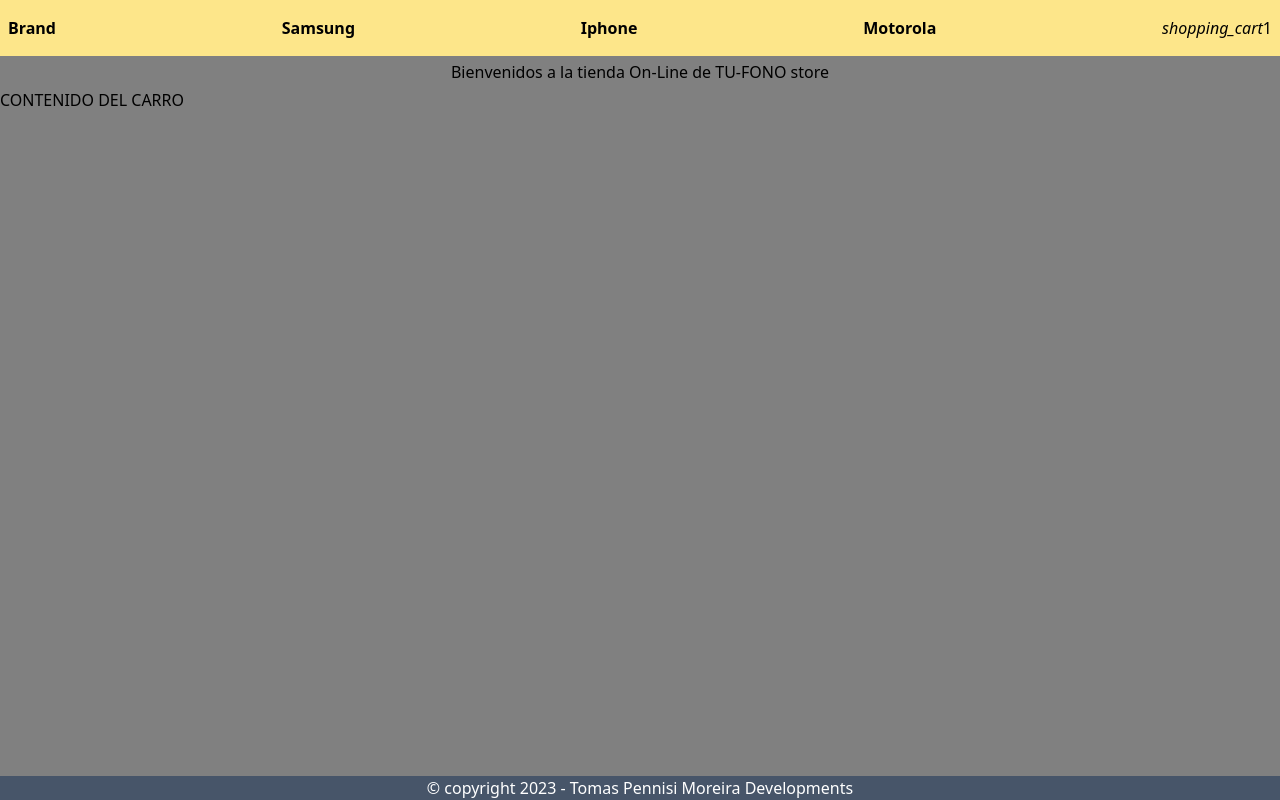
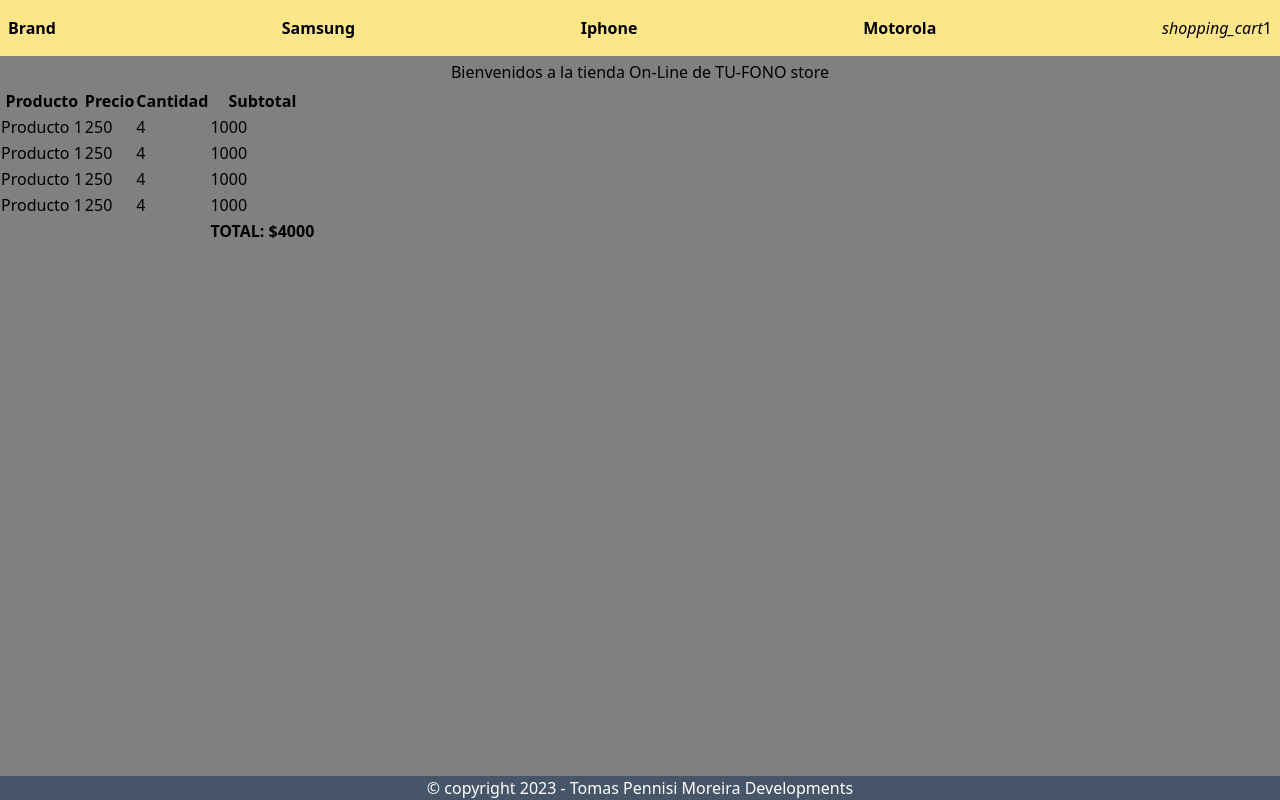
Before and after one commit to moreiratomas22/PreEntrega1PennisiMoreira, a React (Create React App) app: page /cart in a window 1280 px wide. Built offline with nearby package versions, Linux system fonts and the light colour scheme.

Commit message:
Creacion del cartContext

```diff
--- a/src/App.js
+++ b/src/App.js
@@ -4,10 +4,12 @@
 import ItemDetailConteiner from "./components/ItemDetailConteiner/ItemDetailContainer";
 import Footer from "./components/Footer";
 import CartContainer from "./components/CartContainer/CartContainer";
+import CartProvider from "./components/CartContext/CartContext";
 
 function App() {
   return (
     <BrowserRouter>
+    <CartProvider>
       <Header />
       <Routes>
         <Route path="/" element={<ItemListContainer greeting={"Este es el saludo! desde mi App.js"} />}/>
@@ -17,6 +19,7 @@
       </Routes>
 
       <Footer />
+    </CartProvider>
     </BrowserRouter>
   );
 }
--- a/src/components/CartContainer/CartContainer.js
+++ b/src/components/CartContainer/CartContainer.js
@@ -1,7 +1,16 @@
+import { useContext } from "react"
+import CartTable from "../CartTable/CartTable"
+import { CartContext } from "../CartContext/CartContext"
+
 const CartContainer = () => {
+
+    const {cart} = useContext(CartContext)
+    console.log(cart)
     return (
-        <p> CONTENIDO DEL CARRO</p>
+        <CartTable cart={cart}/>
     )
 }
 
 export default CartContainer
+
+// DICE JOACO QUE AGREGUE PARA QUE SE VEA EL CARTTABLE, PERO QUE NECESITO USAR UN MAP(?)
--- /dev/null
+++ b/src/components/CartContext/CartContext.js
@@ -0,0 +1,36 @@
+import { createContext } from "react";
+
+export const CartContext = createContext()
+const Provider = CartContext.Provider
+
+const CartProvider = (props) => {
+
+    const cart = []
+
+    const addToCart = (item, quantity) => {
+        const newItem = {
+            title: item.title,
+            price: item.price,
+            quantity: quantity,
+        }
+        const validarItemEnArreglo = () => {
+            const index = cart.findIndex(item => item.title === newItem.title)
+            return index !== -1
+        }
+        if (validarItemEnArreglo()) {
+            const itemFiltrado = cart.find(item => item.title === newItem.title)
+            itemFiltrado.quantity += newItem.quantity
+        } else {
+            cart.push(newItem)
+        }
+    }
+
+
+    return (
+        <Provider value={{cart, addToCart}}>
+            {props.children}
+        </Provider>
+    )
+}
+
+export default CartProvider
--- /dev/null
+++ b/src/components/CartTable/CartTable.js
@@ -0,0 +1,53 @@
+const CartTable = () => {
+    return(
+        <table>
+            <tbody>
+
+            <tr>
+                <th>Producto</th>
+                <th>Precio</th>
+                <th>Cantidad</th>
+                <th>Subtotal</th>
+                <th> </th>
+            </tr>
+
+            <tr>
+                <td>Producto 1</td>
+                <td>250</td>
+                <td>4</td>
+                <td>1000</td>
+            </tr>
+
+            <tr>
+                <td>Producto 1</td>
+                <td>250</td>
+                <td>4</td>
+                <td>1000</td>
+            </tr>
+
+            <tr>
+                <td>Producto 1</td>
+                <td>250</td>
+                <td>4</td>
+                <td>1000</td>
+            </tr>
+
+            <tr>
+                <td>Producto 1</td>
+                <td>250</td>
+                <td>4</td>
+                <td>1000</td>
+            </tr>
+
+            <tr>
+                <td></td>
+                <td></td>
+                <td></td>
+                <th>TOTAL: $4000</th>
+            </tr>
+            </tbody>
+        </table>
+    )
+}
+
+export default CartTable
--- a/src/components/itemDetail/ItemDetail.js
+++ b/src/components/itemDetail/ItemDetail.js
@@ -1,17 +1,21 @@
-import { useState } from "react";
+import { useContext, useState } from "react";
 import ItemCount from "../itemCount/ItemCount";
 import { Link } from "react-router-dom";
 import CustomButton from "../CustomButton/CustomButton";
 import "./ItemDetail.css"
+import { CartContext } from "../CartContext/CartContext";
 
 
 
 const ItemDetail = ({ item }) => {
   const [added, setAdded] = useState(0);
+  const {addToCart} = useContext(CartContext)
 
   const onAdd = (qty) => {
     setAdded(qty);
+    addToCart(item ,qty)
   };
+
 
   return (
     <section className="w-full">
```
